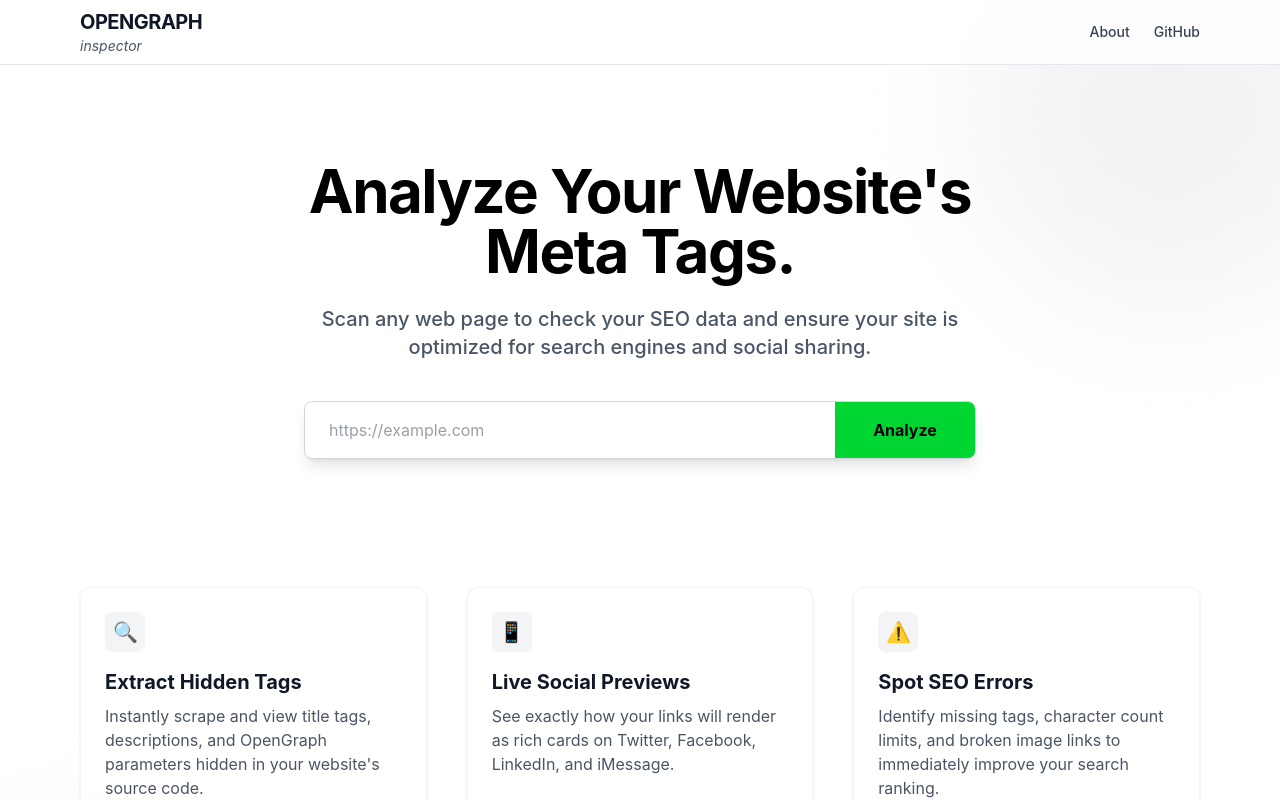
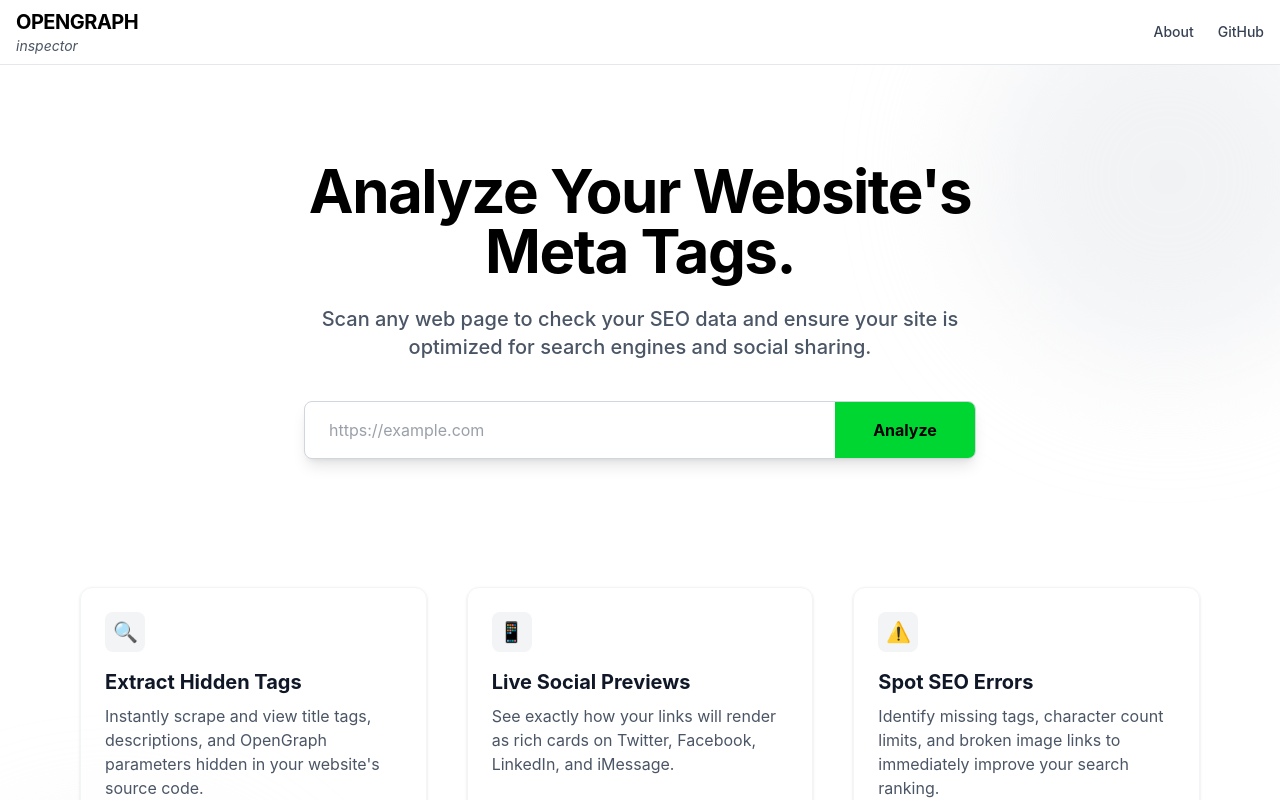
Before and after one commit to kutoreduso/opengraph-inspector-meta-data-checker, a React app in the folder frontend/: page / in a window 1280 px wide. Shown: the top 800 px of the page. Built offline with nearby package versions, Linux system fonts and the light colour scheme; the HTML template or start-up script is replaced by a standard one.

Commit message:
navbar changes

```diff
--- a/frontend/src/components/components/navbar.jsx
+++ b/frontend/src/components/components/navbar.jsx
@@ -3,7 +3,18 @@
 const NavbarSection = () => {
     return(
         <>
-
+            <header className="z-99 w-full border-b border-gray-200 bg-white/80 backdrop-blur-sm z-10 sticky top-0">
+        <div className="mx-auto px-4 h-16 flex items-center justify-between">
+          <div className="flex flex-col leading-none">
+            <span className="text-xl font-bold tracking-tight">OPENGRAPH</span>
+            <span className="text-sm italic text-gray-600">inspector</span>
+          </div>
+          <nav className="flex gap-6 text-sm font-medium text-gray-700">
+            <a href="#about" className="hover:text-black transition-colors">About</a>
+            <a href="#github" className="hover:text-black transition-colors">GitHub</a>
+          </nav>
+        </div>
+      </header>
         </>
     )
 
--- a/frontend/src/components/landingpage.jsx
+++ b/frontend/src/components/landingpage.jsx
@@ -39,18 +39,7 @@ const LandingPage = () => {
       <div className="absolute bottom-0 left-0 -ml-20 -mb-20 w-96 h-96 rounded-full bg-gray-200 blur-3xl opacity-50 pointer-events-none"></div>
 
       {/* Header Navigation */}
-      <header className="w-full border-b border-gray-200 bg-white/80 backdrop-blur-sm z-10 sticky top-0">
-        <div className="max-w-6xl mx-auto px-4 h-16 flex items-center justify-between">
-          <div className="flex flex-col leading-none">
-            <span className="text-xl font-bold tracking-tight">OPENGRAPH</span>
-            <span className="text-sm italic text-gray-600">inspector</span>
-          </div>
-          <nav className="flex gap-6 text-sm font-medium text-gray-700">
-            <a href="#about" className="hover:text-black transition-colors">About</a>
-            <a href="#github" className="hover:text-black transition-colors">GitHub</a>
-          </nav>
-        </div>
-      </header>
+
 
       {/* Main Content Area */}
       <main className="flex-grow z-10">
--- a/frontend/src/home.jsx
+++ b/frontend/src/home.jsx
@@ -1,9 +1,11 @@
+import NavbarSection from "./components/components/navbar"
 import LandingPage from "./components/landingpage"
 
 
 const HomeLayout = () => {
     return (
         <>
+            <NavbarSection/>
             <LandingPage/>
         </>
     )
```
